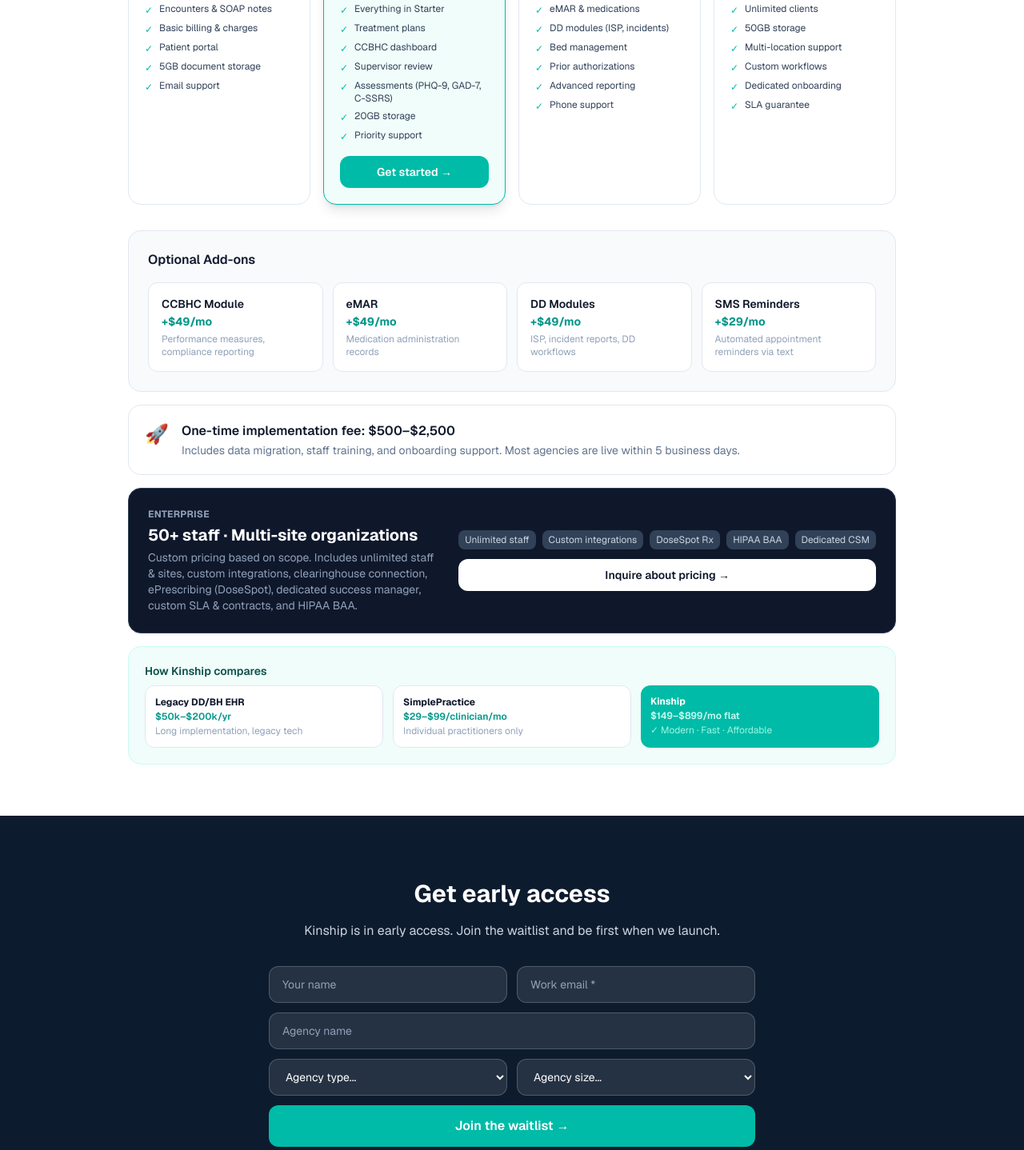
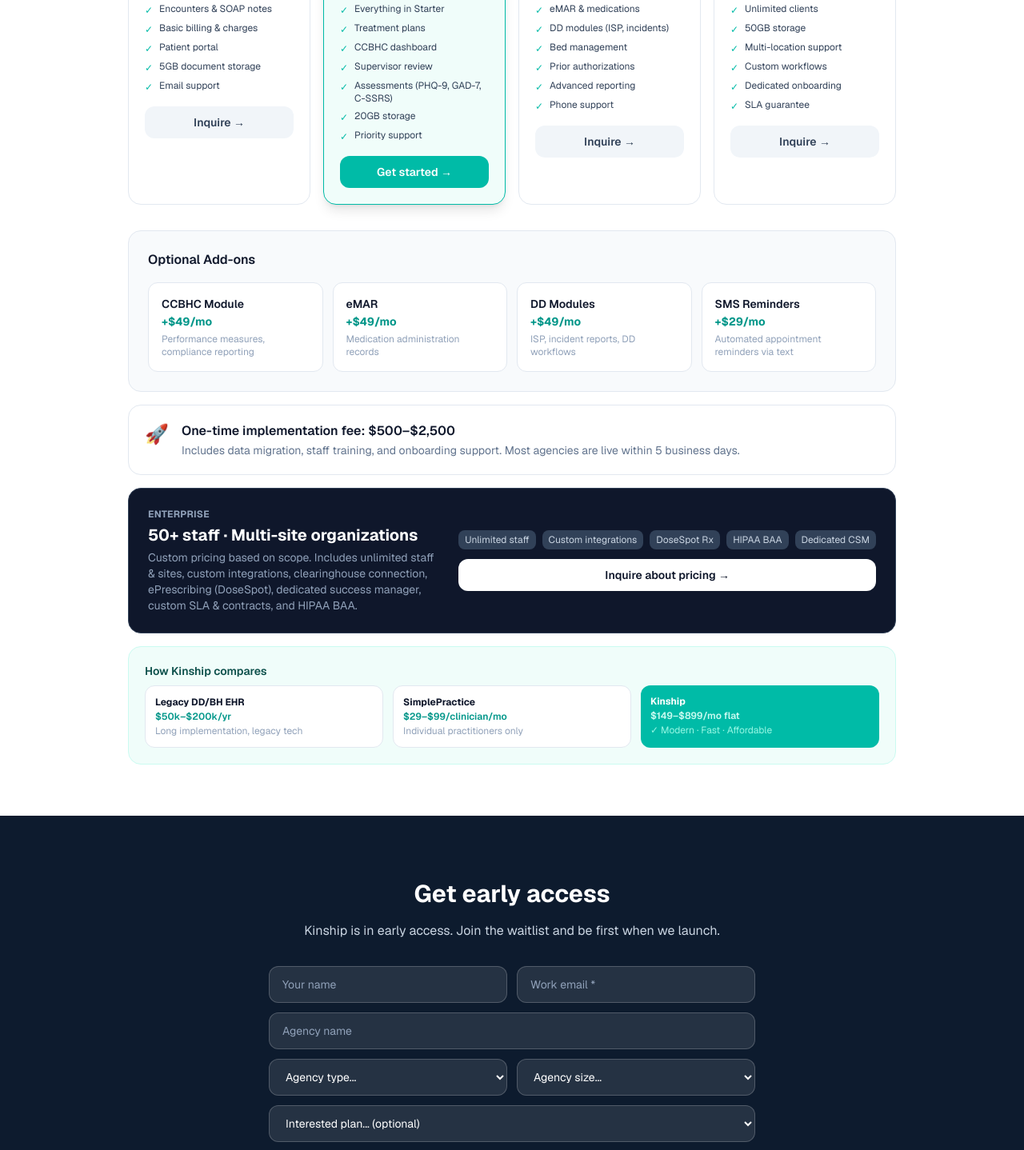
Before and after one commit to chriswgood26/kinship, a Next.js app: page / in a window 1280 px wide. Shown: the part 2600-4038 px from the top of the page at 80% size. Built offline with nearby package versions, Linux system fonts and the light colour scheme.

Commit message:
Pricing cards: each plan links to waitlist with plan pre-selected; interested_plan tracked in DB

```diff
--- a/src/app/WaitlistForm.tsx
+++ b/src/app/WaitlistForm.tsx
@@ -1,12 +1,19 @@
 "use client";
 
-import { useState } from "react";
+import { useState, useEffect } from "react";
 
 export default function WaitlistForm() {
-  const [form, setForm] = useState({ name: "", email: "", agency_name: "", agency_type: "", agency_size: "" });
+  const [form, setForm] = useState({ name: "", email: "", agency_name: "", agency_type: "", agency_size: "", interested_plan: "" });
   const [loading, setLoading] = useState(false);
   const [done, setDone] = useState(false);
   const [error, setError] = useState("");
+
+  // Read ?plan= from URL and pre-select it
+  useEffect(() => {
+    const params = new URLSearchParams(window.location.search);
+    const plan = params.get("plan");
+    if (plan) setForm(f => ({ ...f, interested_plan: plan }));
+  }, []);
 
   async function handleSubmit(e: React.FormEvent) {
     e.preventDefault();
@@ -32,9 +39,19 @@
   }
 
   const inputClass = "w-full bg-white/10 border border-white/20 rounded-xl px-4 py-3 text-sm text-white placeholder-slate-400 focus:outline-none focus:ring-2 focus:ring-teal-400";
+  const plans = ["Starter ($149/mo)", "Growth ($349/mo)", "Practice ($599/mo)", "Agency ($899/mo)", "Enterprise (custom pricing)"];
 
   return (
     <form onSubmit={handleSubmit} className="space-y-3 text-left">
+      {/* Plan badge if pre-selected */}
+      {form.interested_plan && (
+        <div className="flex items-center gap-2 bg-teal-500/20 border border-teal-400/40 rounded-xl px-4 py-2.5">
+          <span className="text-teal-300 text-sm">✓ Interested in:</span>
+          <span className="text-white font-semibold text-sm">{form.interested_plan}</span>
+          <button type="button" onClick={() => setForm(f => ({ ...f, interested_plan: "" }))} className="ml-auto text-slate-400 hover:text-white text-xs">✕</button>
+        </div>
+      )}
+
       <div className="grid grid-cols-2 gap-3">
         <input value={form.name} onChange={e => setForm(f => ({ ...f, name: e.target.value }))} className={inputClass} placeholder="Your name" />
         <input type="email" value={form.email} onChange={e => setForm(f => ({ ...f, email: e.target.value }))} className={inputClass} placeholder="Work email *" required />
@@ -58,6 +75,15 @@
           <option>50+ staff</option>
         </select>
       </div>
+
+      {/* Plan interest selector — shows if not pre-selected via URL */}
+      {!form.interested_plan && (
+        <select value={form.interested_plan} onChange={e => setForm(f => ({ ...f, interested_plan: e.target.value }))} className={inputClass + " bg-white text-slate-900"}>
+          <option value="">Interested plan... (optional)</option>
+          {plans.map(p => <option key={p}>{p}</option>)}
+        </select>
+      )}
+
       {error && <p className="text-red-400 text-sm">{error}</p>}
       <button type="submit" disabled={loading}
         className="w-full bg-teal-500 text-white py-3.5 rounded-xl font-semibold hover:bg-teal-400 disabled:opacity-50 transition-colors text-base">
--- a/src/app/api/waitlist/route.ts
+++ b/src/app/api/waitlist/route.ts
@@ -1,9 +1,18 @@
 import { NextRequest, NextResponse } from "next/server";
 import { supabaseAdmin } from "@/lib/supabaseAdmin";
+
 export async function POST(req: NextRequest) {
   const body = await req.json();
   if (!body.email) return NextResponse.json({ error: "Email required" }, { status: 400 });
-  const { error } = await supabaseAdmin.from("waitlist").upsert({ email: body.email, name: body.name || null, agency_name: body.agency_name || null, agency_type: body.agency_type || null, agency_size: body.agency_size || null, message: body.message || null }, { onConflict: "email" });
+  const { error } = await supabaseAdmin.from("waitlist").upsert({
+    email: body.email,
+    name: body.name || null,
+    agency_name: body.agency_name || null,
+    agency_type: body.agency_type || null,
+    agency_size: body.agency_size || null,
+    interested_plan: body.interested_plan || null,
+    message: body.message || null,
+  }, { onConflict: "email" });
   if (error) return NextResponse.json({ error: error.message }, { status: 500 });
   return NextResponse.json({ message: "Added to waitlist" });
 }
--- a/src/app/page.tsx
+++ b/src/app/page.tsx
@@ -158,16 +158,12 @@
                   </li>
                 ))}
               </ul>
-              {p.highlight && (
-                <a href="#waitlist" className="block text-center mt-4 bg-teal-500 text-white py-2.5 rounded-xl text-sm font-semibold hover:bg-teal-400">
-                  Get started →
-                </a>
-              )}
-              {p.enterprise && (
-                <a href="#waitlist" className="block text-center mt-4 bg-white text-slate-900 py-2.5 rounded-xl text-sm font-semibold hover:bg-slate-100">
-                  Inquire about pricing →
-                </a>
-              )}
+              <a href={`/?plan=${encodeURIComponent(p.name + " (" + p.price + "/mo)")}#waitlist`}
+                className={`block text-center mt-4 py-2.5 rounded-xl text-sm font-semibold transition-colors ${
+                  p.highlight ? "bg-teal-500 text-white hover:bg-teal-400" : "bg-slate-100 text-slate-700 hover:bg-slate-200"
+                }`}>
+                {p.highlight ? "Get started →" : "Inquire →"}
+              </a>
             </div>
           ))}
         </div>
```
